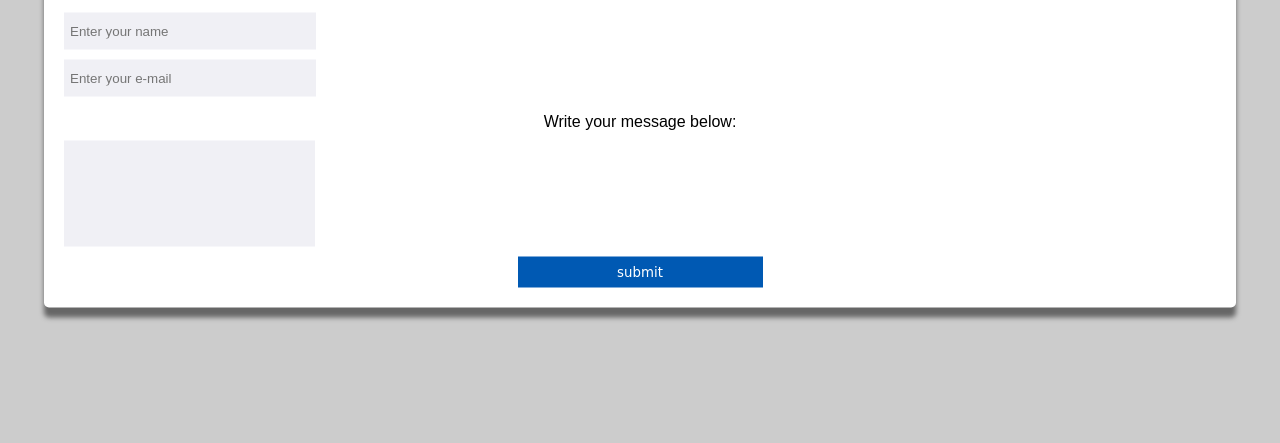
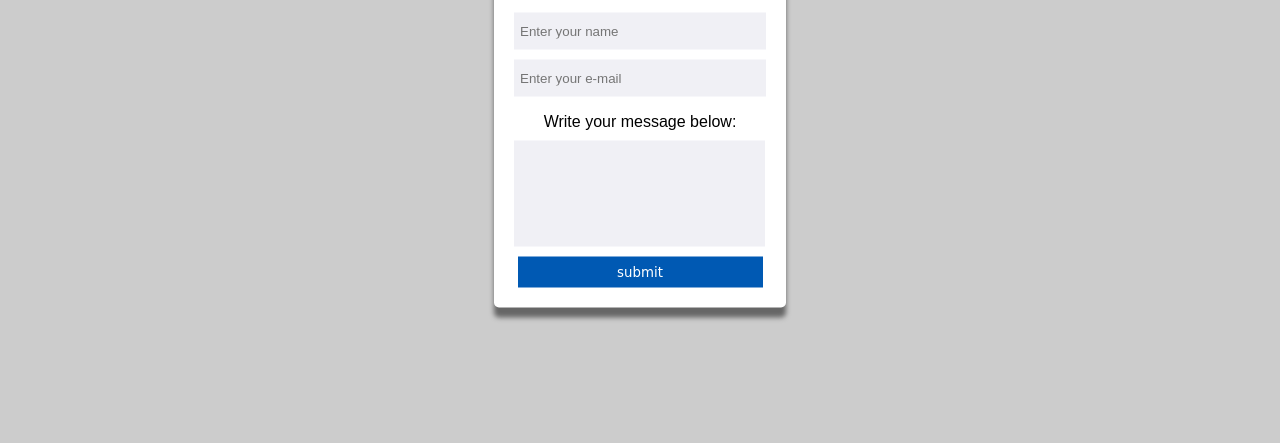
Before and after one commit to atashaikh-max/messageApp, a plain HTML site: page index.html in a window 1280 px wide. Shown: the part 281-724 px from the top of the page. Drawn offline with Linux system fonts and the light colour scheme; a web font is replaced by a local one.

Commit message:
Update style.css

```diff
--- a/style.css
+++ b/style.css
@@ -73,8 +73,3 @@ footer{
 	color: #fff;
 	text-decoration: none;
 }
-@media screen and (min-width: 600px) {
-  #msgBox {
-width:90%;
-  }
-}
```
